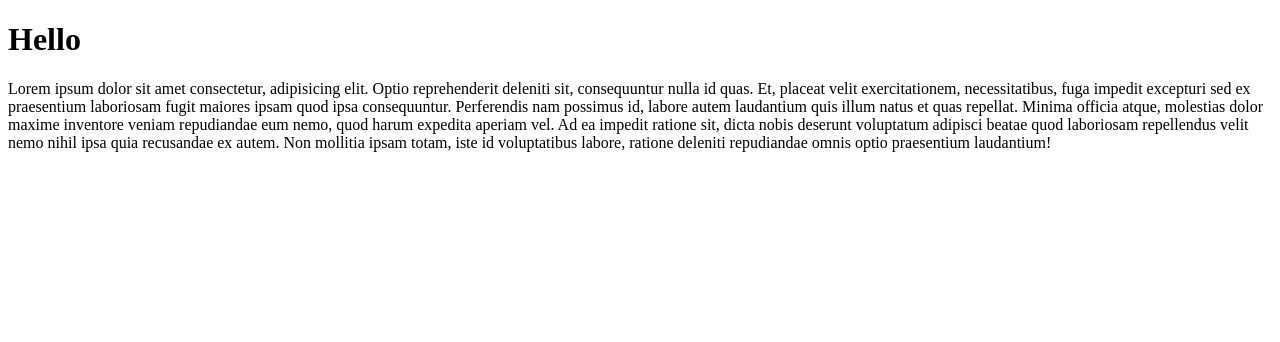
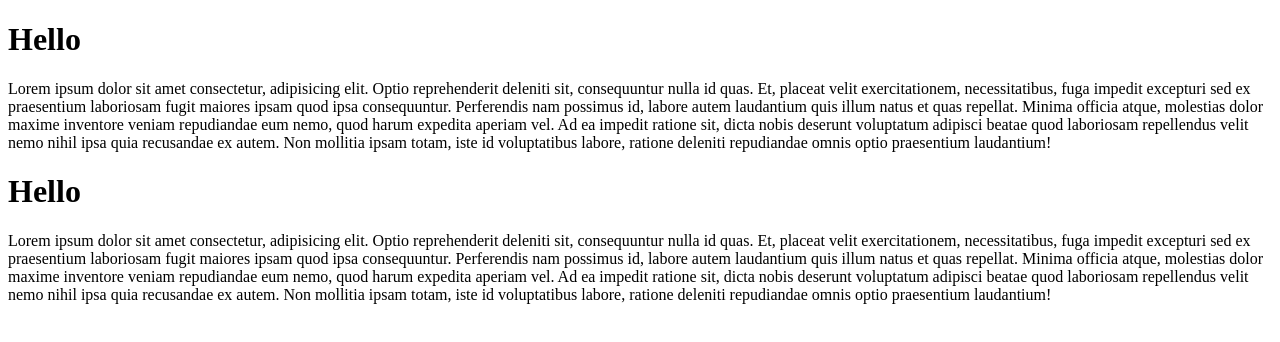
Before and after one commit to Thitamorn999/myweb04, a plain HTML site: page about.html in a window 1280 px wide. Drawn offline with Linux system fonts and the light colour scheme.

Commit message:
Update about.html

```diff
--- a/about.html
+++ b/about.html
@@ -10,5 +10,9 @@
     <p>
         Lorem ipsum dolor sit amet consectetur, adipisicing elit. Optio reprehenderit deleniti sit, consequuntur nulla id quas. Et, placeat velit exercitationem, necessitatibus, fuga impedit excepturi sed ex praesentium laboriosam fugit maiores ipsam quod ipsa consequuntur. Perferendis nam possimus id, labore autem laudantium quis illum natus et quas repellat. Minima officia atque, molestias dolor maxime inventore veniam repudiandae eum nemo, quod harum expedita aperiam vel. Ad ea impedit ratione sit, dicta nobis deserunt voluptatum adipisci beatae quod laboriosam repellendus velit nemo nihil ipsa quia recusandae ex autem. Non mollitia ipsam totam, iste id voluptatibus labore, ratione deleniti repudiandae omnis optio praesentium laudantium!
     </p>
+        <h1>Hello</h1>
+    <p>
+        Lorem ipsum dolor sit amet consectetur, adipisicing elit. Optio reprehenderit deleniti sit, consequuntur nulla id quas. Et, placeat velit exercitationem, necessitatibus, fuga impedit excepturi sed ex praesentium laboriosam fugit maiores ipsam quod ipsa consequuntur. Perferendis nam possimus id, labore autem laudantium quis illum natus et quas repellat. Minima officia atque, molestias dolor maxime inventore veniam repudiandae eum nemo, quod harum expedita aperiam vel. Ad ea impedit ratione sit, dicta nobis deserunt voluptatum adipisci beatae quod laboriosam repellendus velit nemo nihil ipsa quia recusandae ex autem. Non mollitia ipsam totam, iste id voluptatibus labore, ratione deleniti repudiandae omnis optio praesentium laudantium!
+    </p>
 </body>
 </html>
```
